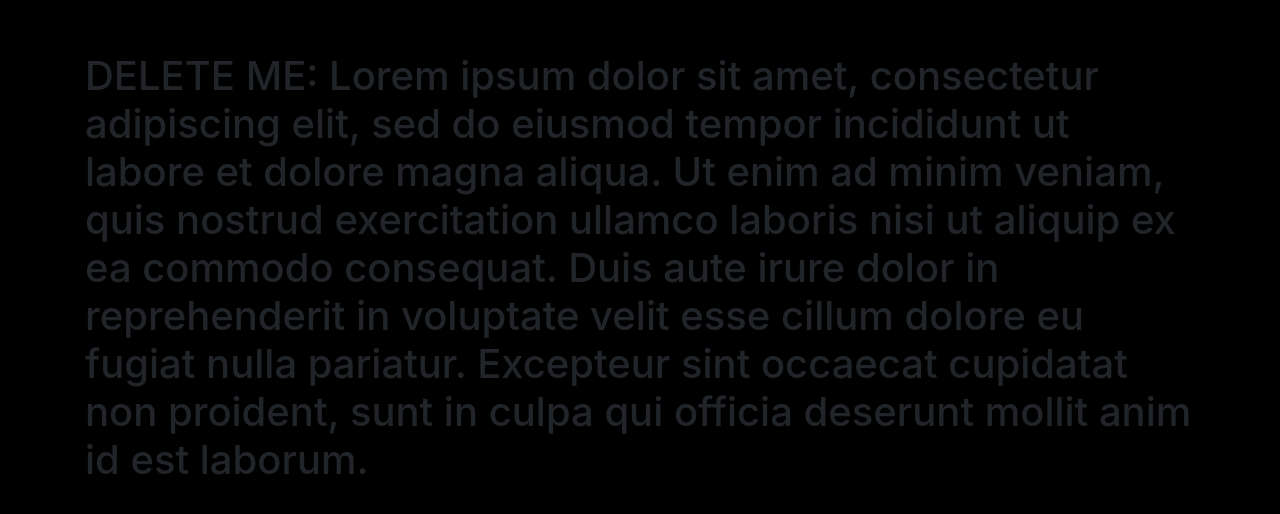
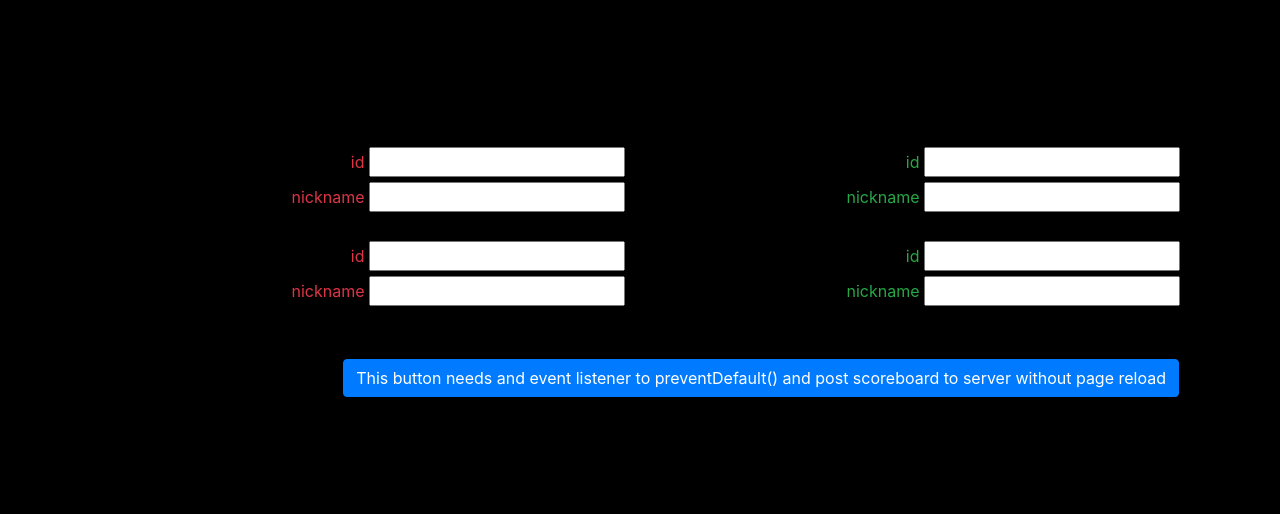
Before and after one commit to abnoxiousRock/The-LaZer-Tag-System, a website: page server-root/index.html in a window 1280 px wide. Shown: the part 128-642 px from the top of the page. Drawn offline with nearby package versions, Linux system fonts and the light colour scheme; files that its build step writes are made by us from their sources; files whose address does not match are found by name.

Commit message:
Added form for testing

```diff
--- a/server-root/app.js
+++ b/server-root/app.js
@@ -35,6 +35,11 @@ app.get("/scores", function (req, res) {
     res.end(JSON.stringify(scoreboard));
 });
 
+app.post("/", function(req, res) {
+    console.log("Post received, time to start game");
+    res.send();
+});
+
 app.listen(3000, function () {
     console.log("Server is running on localhost3000");
 });
--- a/server-root/index.html
+++ b/server-root/index.html
@@ -21,15 +21,44 @@
     <div class="container d-flex align-items-center justify-content-center">
       <img class="img-fluid" id="splashscreen" src="logo.png">
       <div class="container" id="scoreboard" style="display:none;">
-        <div class="row">
-          <h1>DELETE ME: Lorem ipsum dolor sit amet, consectetur adipiscing elit, sed do eiusmod tempor incididunt ut labore et dolore magna aliqua. Ut enim ad minim veniam, quis nostrud exercitation ullamco laboris nisi ut aliquip ex ea commodo consequat. Duis aute irure dolor in reprehenderit in voluptate velit esse cillum dolore eu fugiat nulla pariatur. Excepteur sint occaecat cupidatat non proident, sunt in culpa qui officia deserunt mollit anim id est laborum.</h1>
-          <div class="col-6">
-            <!-- Inside here will be a series of rows containing columns for each players checkbox, name, score, etc -->
+        <form action="/" method="get" >
+
+          <div class="row">
+            <div class="col-6 text-right text-danger">
+
+              <label for="id1">id</label>
+              <input type="text" id="id1" name="id1"><br>
+              <label for="nickname1">nickname</label>
+              <input type="text" id="nickname1" name="nickname1"><br><br>
+
+              <label for="id2">id</label>
+              <input type="text" id="id2" name="id1"><br>
+              <label for="nickname2">nickname</label>
+              <input type="text" id="nickname2" name="nickname2"><br><br>
+
+            </div>
+
+            <div class="col-6 text-right text-success">
+
+              <label for="id3">id</label>
+              <input type="text" id="id1" name="id3"><br>
+              <label for="nickname3">nickname</label>
+              <input type="text" id="nickname3" name="nickname3"><br><br>
+
+              <label for="id4">id</label>
+              <input type="text" id="id4" name="id4"><br>
+              <label for="nickname4">nickname</label>
+              <input type="text" id="nickname4" name="nickname4"><br><br>
+
+            </div>
           </div>
-          <div class="col-6">
 
+          <br>
+          <div class="row justify-content-end">
+            <input class="btn btn-primary mx-3" type="submit" formmethod="post" value="This button needs and event listener to preventDefault() and post scoreboard to server without page reload">
           </div>
-        </div>
+
+        </form>
       </div>
     </div>
   </div>
```
